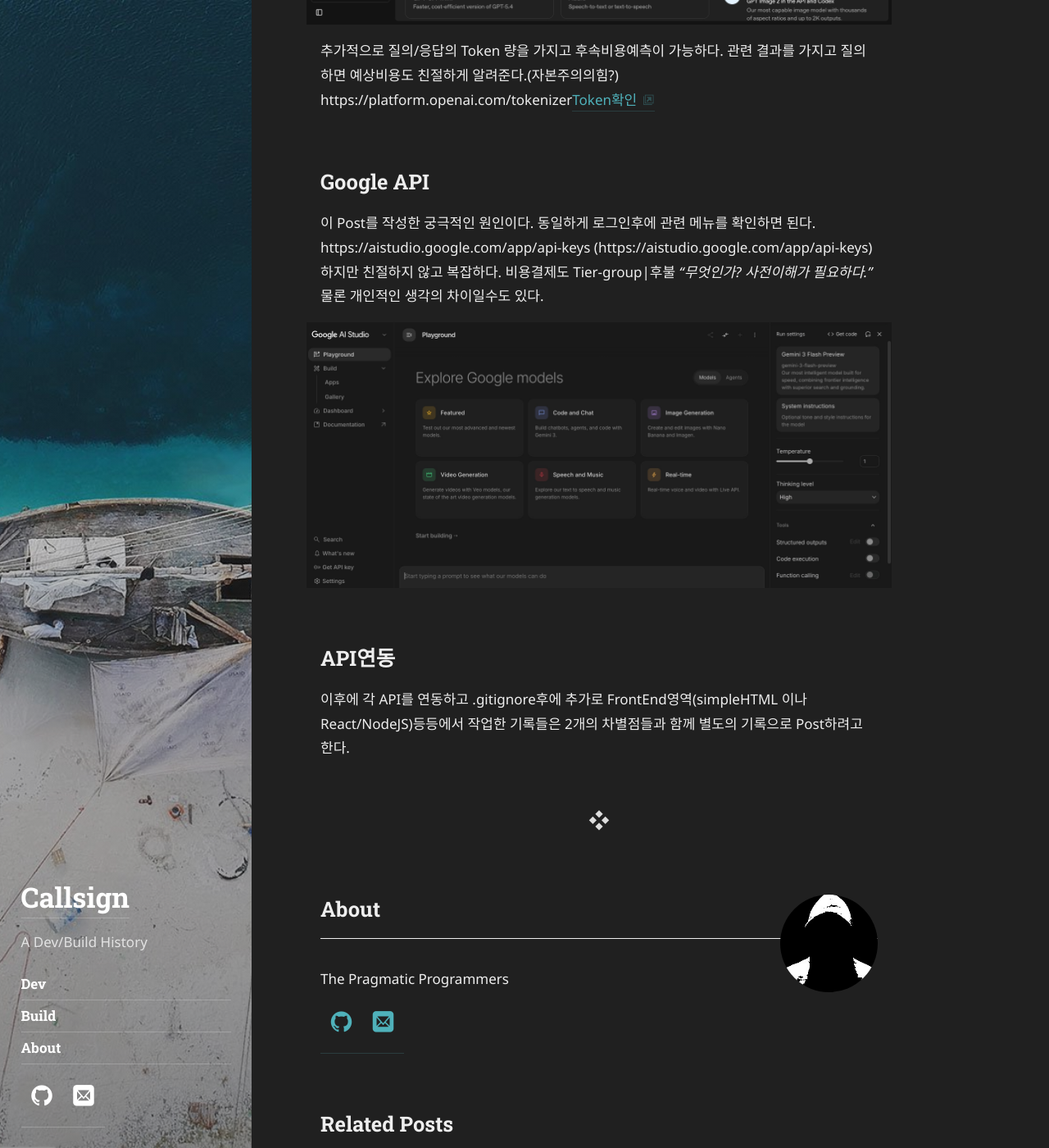
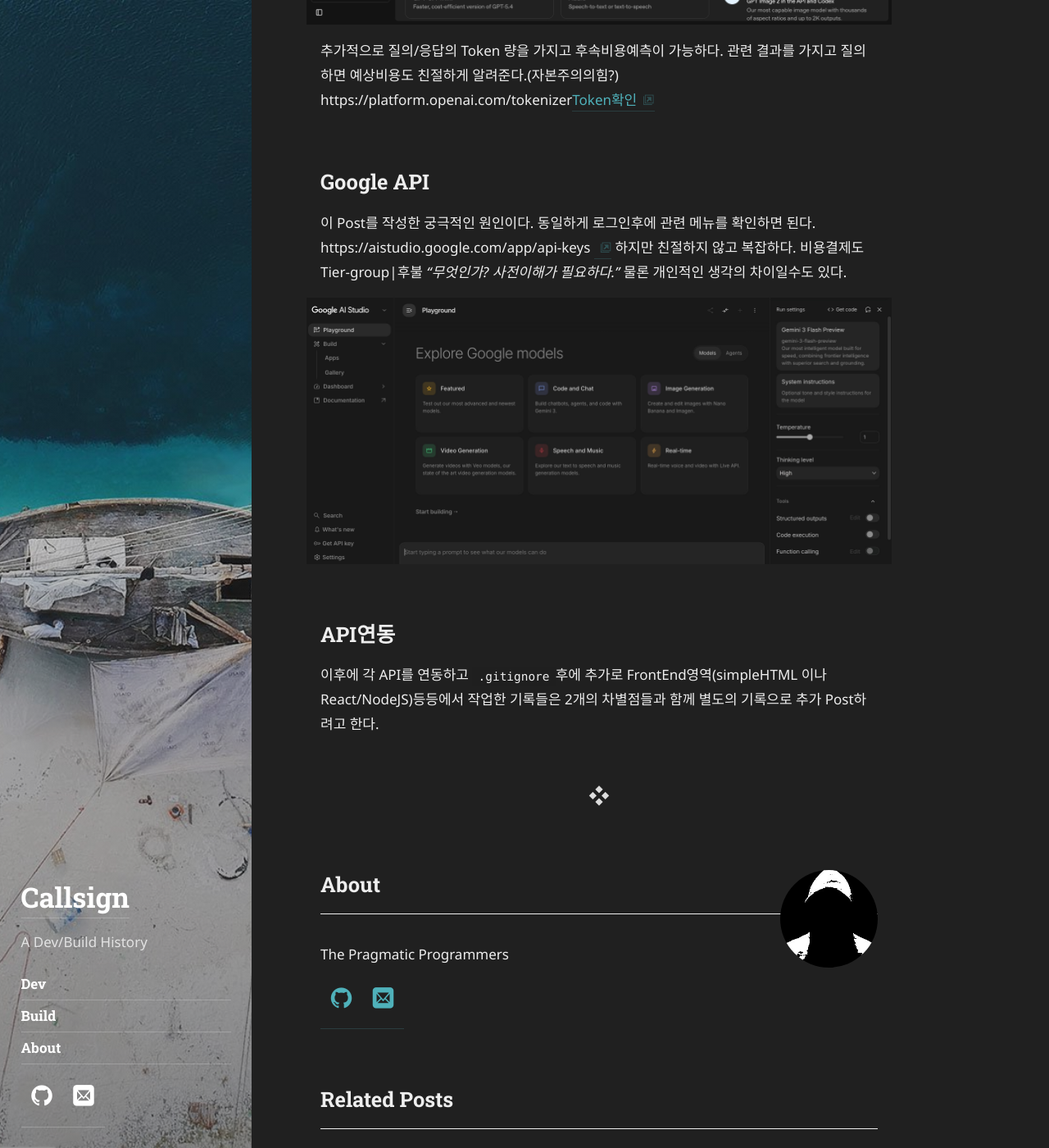
Before and after one commit to callsign88/callsign88.github.io, a Jekyll site: the page built from _posts/2017-11-17-hydejacks-new-design.md, in a window 1280 px wide and 1400 px high, scrolled down 955 px. Shown: the whole window at 82% size. Built offline with Jekyll 4.4.1, drawn with Linux system fonts in a browser that asks for light colours; some web fonts are replaced.

Commit message:
Update: Refine formatting and text in Google/Open API post

```diff
--- a/_posts/2017-11-17-hydejacks-new-design.md
+++ b/_posts/2017-11-17-hydejacks-new-design.md
@@ -23,10 +23,10 @@
 
 
 ## Google API
-이 Post를 작성한 궁극적인 원인이다. 동일하게 로그인후에 관련 메뉴를 확인하면 된다. https://aistudio.google.com/app/api-keys (https://aistudio.google.com/app/api-keys) 하지만 친절하지 않고 복잡하다. 비용결제도 Tier-group|후불 *"무엇인가? 사전이해가 필요하다."* 물론 개인적인 생각의 차이일수도 있다.
+이 Post를 작성한 궁극적인 원인이다. 동일하게 로그인후에 관련 메뉴를 확인하면 된다. https://aistudio.google.com/app/api-keys <a href="https://aistudio.google.com/app/api-keys"></a> 하지만 친절하지 않고 복잡하다. 비용결제도 Tier-group|후불  *"무엇인가? 사전이해가 필요하다."*  물론 개인적인 생각의 차이일수도 있다.
 
 ![Hydejack's background image]({{ site.baseurl }}/assets/img/studio.jpg){:.lead}
 
 
 ## API연동
-이후에 각 API를 연동하고 .gitignore후에 추가로 FrontEnd영역(simpleHTML 이나 React/NodeJS)등등에서 작업한 기록들은 2개의 차별점들과 함께 별도의 기록으로 Post하려고 한다.
+이후에 각 API를 연동하고 `.gitignore`후에 추가로 FrontEnd영역(simpleHTML 이나 React/NodeJS)등등에서 작업한 기록들은 2개의 차별점들과 함께 별도의 기록으로 추가 Post하려고 한다.
```
